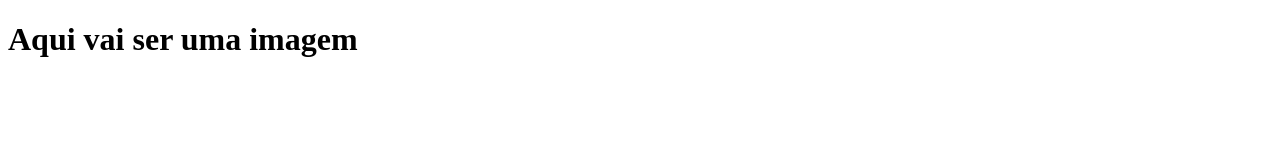
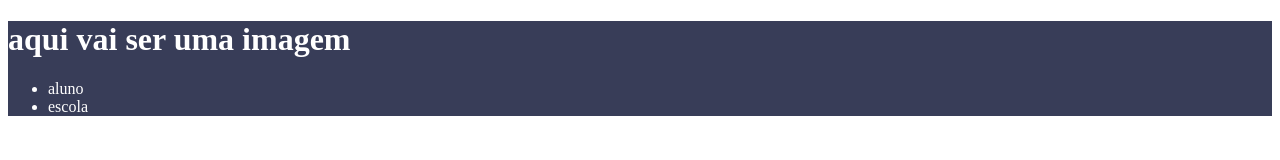
Before and after one commit to andraadez/andraadez, a plain HTML site: page site escola/index.html in a window 1280 px wide. Drawn offline with Linux system fonts and the light colour scheme.

Commit message:
Add files via upload

```diff
--- a/site escola/index.html
+++ b/site escola/index.html
@@ -3,9 +3,13 @@
 <head>
     <meta charset="UTF-8">
     <meta name="viewport" content="width=device-width, initial-scale=1.0">
-    <title> matematica 2 </title>
+    <title>Document</title>
+    <link rel="stylesheet" href="style.css">
 </head>
-</body>
-<h1> Aqui vai ser uma imagem </h1>
+<body>
+    <header><h1>aqui vai ser uma imagem</h1><ul>
+        <li>aluno</li>
+        <li>escola</li>
+    </ul></header>
 </body>
 </html>
--- a/site escola/style.css
+++ b/site escola/style.css
@@ -0,0 +1,2 @@
+header{background-color: #383d58;
+color: white;}
```
